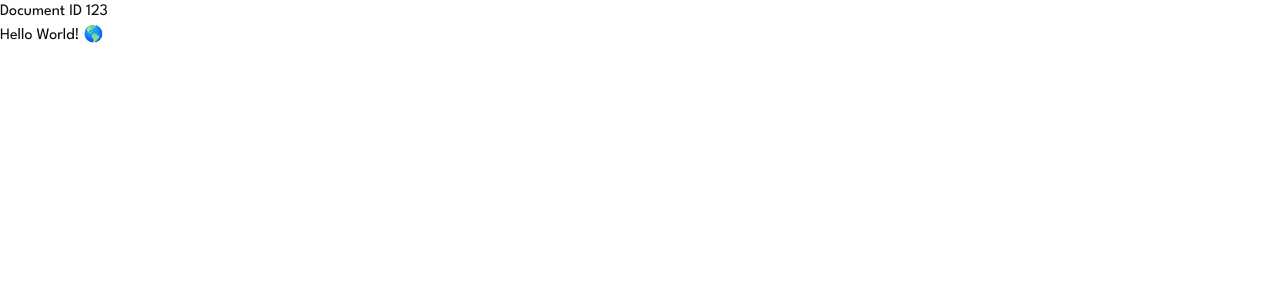
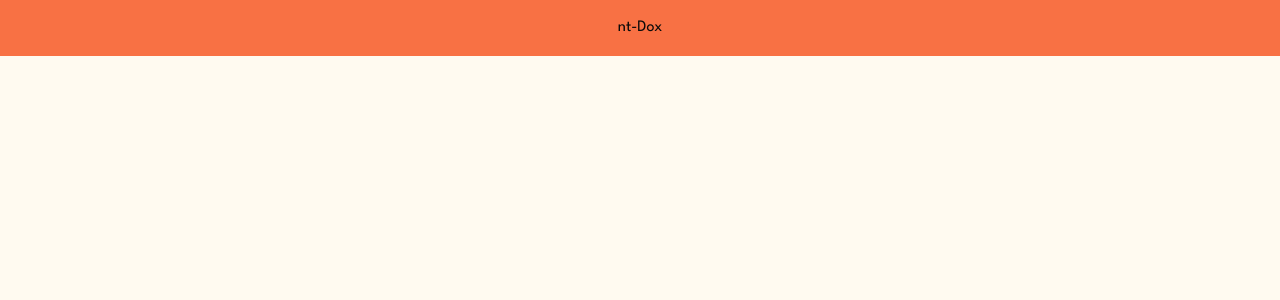
Before and after one commit to Nimira43/nt-Dox, a Next.js app: page /documents/123 in a window 1280 px wide. Shown: the top 300 px of the page. Built offline with nearby package versions, Linux system fonts and the light colour scheme; a web font is replaced by a local one.

Commit message:
editor.tsx - setting up Tailwind styles.

```diff
--- a/src/app/documents/[documentId]/editor.tsx
+++ b/src/app/documents/[documentId]/editor.tsx
@@ -6,11 +6,13 @@ import StarterKit from '@tiptap/starter-kit'
 export const Editor = () => {
   const editor = useEditor({
     extensions: [StarterKit],
-    content: '<p>Hello World! 🌎️</p>',
+    content: '<p>nt-Dox</p>',
   })
   return (
-    <div>
-      <EditorContent editor={editor}/>
+    <div className='size-full overflow-x-auto bg-[#f87144] px-4 print:p-0 print:bg-[#fff] print:overflow-visible'>
+      <div className='min-w-max flex justify-center w-[816px] py-4 print:py-0 mx-auto'>
+        <EditorContent editor={editor}/>
+      </div>
     </div>
   )
 }
--- a/src/app/documents/[documentId]/page.tsx
+++ b/src/app/documents/[documentId]/page.tsx
@@ -8,8 +8,7 @@ const DocumentId = async ({ params }: DocumentIdPageProps) => {
   const { documentId } = await params
 
   return (
-    <div>
-      Document ID {documentId}
+    <div className='min-h-screen bg-[#fffaf0]'>
       <Editor />
     </div>
    )
--- a/src/app/globals.css
+++ b/src/app/globals.css
@@ -11,15 +11,9 @@
 .logo {
   font-family: 'Doto', sans-serif;
   font-weight: bolder;
-  font-size: 40px;
   font-style: italic;
   letter-spacing: 1px;
   color: #fffaf0;
-  background-color: #ff4500;
-  padding: 0 15px;
-  border: 6px dashed #fffaf0;
-  border-radius: 20px;
-  box-shadow: 4px 8px 16px rgba(0, 0, 0, 0.9);
 }
 
 @layer base {
```
